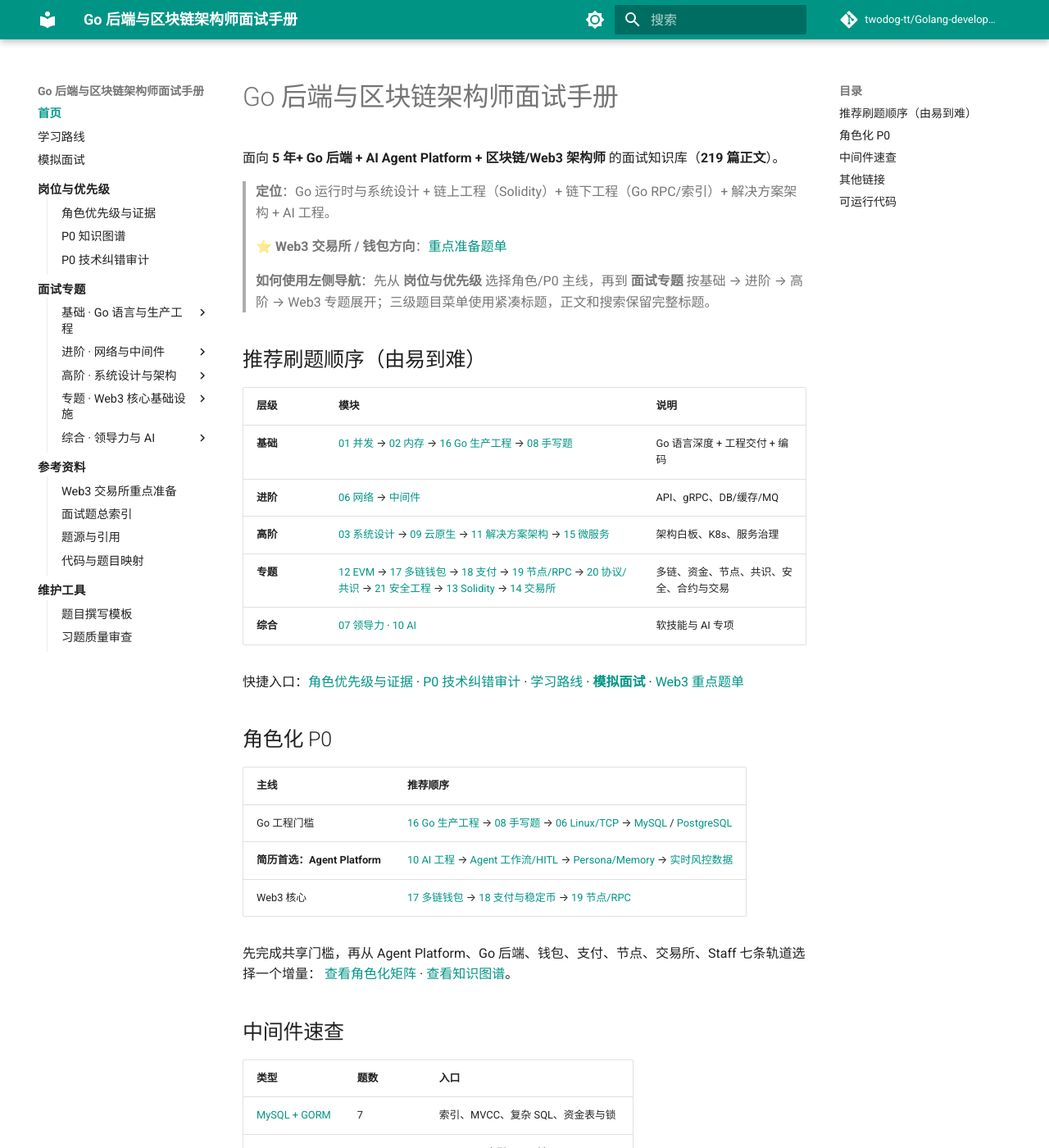
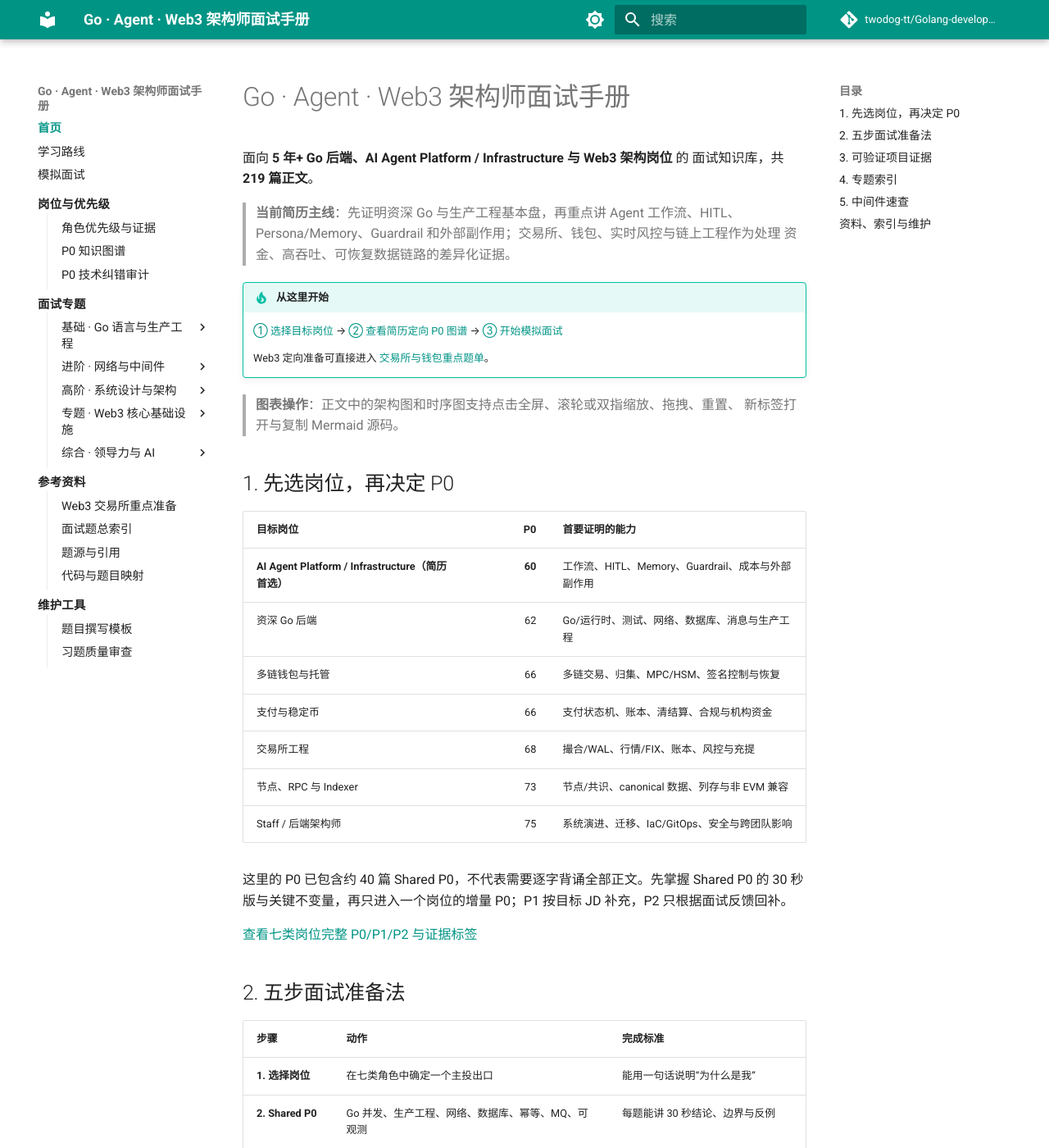
Before and after one commit to twodog-tt/Golang-development-manual, an MkDocs documentation site: the page built from docs/index.md, in a window 1280 px wide and 1400 px high. Shown: the whole window at 82% size. Built offline with MkDocs 1.6.1 and Material for MkDocs 9.7.7, drawn with Linux system fonts in a browser that asks for light colours; comment, search, counter and statistics services are not loaded; some of the changed text lies outside the part shown.

Commit message:
docs: reorganize homepage by role

```diff
--- a/docs/index.md
+++ b/docs/index.md
@@ -1,63 +1,100 @@
-# Go 后端与区块链架构师面试手册
+# Go · Agent · Web3 架构师面试手册
 
-面向 **5 年+ Go 后端 + AI Agent Platform + 区块链/Web3 架构师** 的面试知识库（**219 篇正文**）。
+面向 **5 年+ Go 后端、AI Agent Platform / Infrastructure 与 Web3 架构岗位** 的
+面试知识库，共 **219 篇正文**。
 
-> **定位**：Go 运行时与系统设计 + 链上工程（Solidity）+ 链下工程（Go RPC/索引）+ 解决方案架构 + AI 工程。
->
-> **⭐ Web3 交易所 / 钱包方向**：[重点准备题单](resume-focus-web3.md)
+> **当前简历主线**：先证明资深 Go 与生产工程基本盘，再重点讲 Agent 工作流、HITL、
+> Persona/Memory、Guardrail 和外部副作用；交易所、钱包、实时风控与链上工程作为处理
+> 资金、高吞吐、可恢复数据链路的差异化证据。
 
-> **如何使用左侧导航**：先从 **岗位与优先级** 选择角色/P0 主线，再到 **面试专题** 按基础 → 进阶 → 高阶 → Web3 专题展开；三级题目菜单使用紧凑标题，正文和搜索保留完整标题。
+!!! tip "从这里开始"
 
-## 推荐刷题顺序（由易到难）
+    [① 选择目标岗位](interview/_meta/role-priority-matrix.md) →
+    [② 查看简历定向 P0 图谱](interview/_meta/p0-knowledge-graph.md) →
+    [③ 开始模拟面试](mock-interview.md)
 
-| 层级 | 模块 | 说明 |
-|------|------|------|
-| **基础** | [01 并发](interview/01-runtime-concurrency/index.md) → [02 内存](interview/02-memory-gc/index.md) → [16 Go 生产工程](interview/16-go-production-engineering/index.md) → [08 手写题](interview/08-coding-senior/index.md) | Go 语言深度 + 工程交付 + 编码 |
-| **进阶** | [06 网络](interview/06-network-governance/index.md) → [中间件](interview/middleware/index.md) | API、gRPC、DB/缓存/MQ |
-| **高阶** | [03 系统设计](interview/03-system-design/index.md) → [09 云原生](interview/09-cloud-native/index.md) → [11 解决方案架构](interview/11-solution-architecture/index.md) → [15 微服务](interview/15-microservices-exchange/index.md) | 架构白板、K8s、服务治理 |
-| **专题** | [12 EVM](interview/12-blockchain-web3/index.md) → [17 多链钱包](interview/17-multichain-wallet/index.md) → [18 支付](interview/18-web3-payments-stablecoin/index.md) → [19 节点/RPC](interview/19-node-rpc-staking/index.md) → [20 协议/共识](interview/20-protocol-consensus-security/index.md) → [21 安全工程](interview/21-security-engineering/index.md) → [13 Solidity](interview/13-solidity-contracts/index.md) → [14 交易所](interview/14-dex-cex-engineering/index.md) | 多链、资金、节点、共识、安全、合约与交易 |
-| **综合** | [07 领导力](interview/07-engineering-leadership/index.md) · [10 AI](interview/10-ai-engineering/index.md) | 软技能与 AI 专项 |
+    Web3 定向准备可直接进入 [交易所与钱包重点题单](resume-focus-web3.md)。
 
-快捷入口：[角色优先级与证据](interview/_meta/role-priority-matrix.md) ·
+> **图表操作**：正文中的架构图和时序图支持点击全屏、滚轮或双指缩放、拖拽、重置、
+> 新标签打开与复制 Mermaid 源码。
+
+## 1. 先选岗位，再决定 P0
+
+| 目标岗位 | P0 | 首要证明的能力 |
+|----------|---:|----------------|
+| **AI Agent Platform / Infrastructure（简历首选）** | **60** | 工作流、HITL、Memory、Guardrail、成本与外部副作用 |
+| 资深 Go 后端 | 62 | Go/运行时、测试、网络、数据库、消息与生产工程 |
+| 多链钱包与托管 | 66 | 多链交易、归集、MPC/HSM、签名控制与恢复 |
+| 支付与稳定币 | 66 | 支付状态机、账本、清结算、合规与机构资金 |
+| 交易所工程 | 68 | 撮合/WAL、行情/FIX、账本、风控与充提 |
+| 节点、RPC 与 Indexer | 73 | 节点/共识、canonical 数据、列存与非 EVM 兼容 |
+| Staff / 后端架构师 | 75 | 系统演进、迁移、IaC/GitOps、安全与跨团队影响 |
+
+这里的 P0 已包含约 40 篇 Shared P0，不代表需要逐字背诵全部正文。先掌握 Shared P0 的
+30 秒版与关键不变量，再只进入一个岗位的增量 P0；P1 按目标 JD 补充，P2 只根据面试反馈回补。
+
+[查看七类岗位完整 P0/P1/P2 与证据标签](interview/_meta/role-priority-matrix.md)
+
+## 2. 五步面试准备法
+
+| 步骤 | 动作 | 完成标准 |
+|------|------|----------|
+| **1. 选择岗位** | 在七类角色中确定一个主投出口 | 能用一句话说明“为什么是我” |
+| **2. Shared P0** | Go 并发、生产工程、网络、数据库、幂等、MQ、可观测 | 每题能讲 30 秒结论、边界与反例 |
+| **3. 岗位增量** | 只补目标角色的 P0，再按 JD 选择 P1 | 不再按统一题单平均用力 |
+| **4. 项目举证** | 用个人真实项目关联设计、代码、故障与取舍 | 明确本人职责、约束、指标和证据等级 |
+| **5. 模拟与回补** | 进行模拟面试，记录失分点 | 只回补暴露出的知识洞与错误表达 |
+
+辅助入口：[学习路线](learning-path-senior.md) ·
 [P0 技术纠错审计](interview/_meta/technical-corrections-audit.md) ·
-[学习路线](learning-path-senior.md) · [**模拟面试**](mock-interview.md) ·
-[Web3 重点题单](resume-focus-web3.md)
+[模拟面试](mock-interview.md)
 
-## 角色化 P0
+## 3. 可验证项目证据
 
-| 主线 | 推荐顺序 |
-|------|----------|
-| Go 工程门槛 | [16 Go 生产工程](interview/16-go-production-engineering/index.md) → [08 手写题](interview/08-coding-senior/index.md) → [06 Linux/TCP](interview/06-network-governance/index.md) → [MySQL](interview/middleware/mysql/index.md) / [PostgreSQL](interview/middleware/postgresql/index.md) |
-| **简历首选：Agent Platform** | [10 AI 工程](interview/10-ai-engineering/index.md) → [Agent 工作流/HITL](interview/10-ai-engineering/S-AI-09-agent-workflow-hitl-publishing.md) → [Persona/Memory](interview/10-ai-engineering/S-AI-10-persona-memory-feedback-governance.md) → [实时风控数据](interview/03-system-design/S-ARCH-21-realtime-risk-cdc-flink.md) |
-| Web3 核心 | [17 多链钱包](interview/17-multichain-wallet/index.md) → [18 支付与稳定币](interview/18-web3-payments-stablecoin/index.md) → [19 节点/RPC](interview/19-node-rpc-staking/index.md) |
+| 项目证据 | 知识入口 | 仓库实现 | 当前证据边界 |
+|----------|----------|----------|--------------|
+| 确定性撮合与崩溃恢复 | [撮合引擎](interview/14-dex-cex-engineering/S-EXCH-17-runnable-deterministic-matching-engine.md) · [WAL 回放](interview/14-dex-cex-engineering/S-EXCH-18-wal-snapshot-replay.md) | [matchingengine](https://github.com/twodog-tt/Golang-development-manual/tree/master/examples/senior/matchingengine) · [walreplay](https://github.com/twodog-tt/Golang-development-manual/tree/master/examples/senior/walreplay) | `deterministic_test`：证明确定性语义与恢复测试，不冒充生产性能 |
+| 多副本 Signer Fence 与签名后端 | [Key Ceremony 与 Fencing](interview/21-security-engineering/S-SEC-02-key-ceremony-signer-fencing-recovery.md) | [signer-project](https://github.com/twodog-tt/Golang-development-manual/tree/master/examples/signer-project) | `integration_harness`：覆盖 etcd、PKCS#11/SoftHSM、跨进程 FROST；不等于真实硬件验收 |
+| 四条非 EVM 链 Adapter | [多链钱包专题](interview/17-multichain-wallet/index.md) | [Solana/Cosmos/Aptos/Sui](https://github.com/twodog-tt/Golang-development-manual/tree/master/examples/non-evm-sdk) | `integration_harness`：覆盖 fixture、故障与兼容门禁；testnet/localnet 不等于生产 |
+| Launchpad 类 DEX 全链路 | [链上 DEX + 链下 Go](interview/14-dex-cex-engineering/S-EXCH-14-web3-exchange-fullstack-architecture.md) | [EVM 合约绑定示例](https://github.com/twodog-tt/Golang-development-manual/tree/master/examples/senior/erc20bind) | `illustrative_artifact`：用于讲 Indexer、Reorg、K 线与副作用边界，不声称仓库复现完整生产系统 |
 
-先完成共享门槛，再从 Agent Platform、Go 后端、钱包、支付、节点、交易所、Staff 七条轨道选择一个增量：
-[查看角色化矩阵](interview/_meta/role-priority-matrix.md) ·
-[查看知识图谱](interview/_meta/p0-knowledge-graph.md)。
+证据标签用于约束面试表达：有代码不等于生产验收，SoftHSM 不等于真实 HSM，
+localnet/testnet 也不等于主网兼容。完整定义见
+[角色优先级与证据标签](interview/_meta/role-priority-matrix.md)。
 
-## 中间件速查
+Agent Platform 仍是简历主线；公开仓库中的
+[工作流/HITL](interview/10-ai-engineering/S-AI-09-agent-workflow-hitl-publishing.md) 与
+[Persona/Memory](interview/10-ai-engineering/S-AI-10-persona-memory-feedback-governance.md)
+目前属于结构化设计依据，不应表述成“仓库已经复现完整生产平台”。
 
-| 类型 | 题数 | 入口 |
-|------|------|------|
+## 4. 专题索引
+
+| 层级 | 模块 | 适用内容 |
+|------|------|----------|
+| **Go 基础与生产工程** | [01 并发](interview/01-runtime-concurrency/index.md) → [02 内存](interview/02-memory-gc/index.md) → [16 Go 生产工程](interview/16-go-production-engineering/index.md) → [08 手写题](interview/08-coding-senior/index.md) | Go 深度、测试、性能与编码门槛 |
+| **网络与中间件** | [06 网络](interview/06-network-governance/index.md) → [中间件](interview/middleware/index.md) | Linux/TCP、API、gRPC、数据库、缓存与 MQ |
+| **系统与组织架构** | [03 系统设计](interview/03-system-design/index.md) → [09 云原生](interview/09-cloud-native/index.md) → [11 解决方案架构](interview/11-solution-architecture/index.md) → [15 微服务](interview/15-microservices-exchange/index.md) → [07 领导力](interview/07-engineering-leadership/index.md) | 架构白板、K8s、演进、迁移与 Staff 影响力 |
+| **AI Agent** | [10 AI 工程](interview/10-ai-engineering/index.md) → [工作流/HITL](interview/10-ai-engineering/S-AI-09-agent-workflow-hitl-publishing.md) → [Persona/Memory](interview/10-ai-engineering/S-AI-10-persona-memory-feedback-governance.md) | Agent 平台主线 |
+| **Web3 基础设施** | [12 EVM](interview/12-blockchain-web3/index.md) → [17 多链钱包](interview/17-multichain-wallet/index.md) → [18 支付](interview/18-web3-payments-stablecoin/index.md) → [19 节点/RPC](interview/19-node-rpc-staking/index.md) → [20 协议/共识](interview/20-protocol-consensus-security/index.md) → [21 安全](interview/21-security-engineering/index.md) → [13 Solidity](interview/13-solidity-contracts/index.md) → [14 交易所](interview/14-dex-cex-engineering/index.md) | 多链、资金、节点、协议、安全、合约与交易 |
+
+左侧导航适合按专题查漏；正文与搜索保留完整题目标题。
+
+## 5. 中间件速查
+
+| 类型 | 题数 | 重点 |
+|------|-----:|------|
 | [MySQL + GORM](interview/middleware/mysql/index.md) | 7 | 索引、MVCC、复杂 SQL、资金表与锁 |
 | [PostgreSQL](interview/middleware/postgresql/index.md) | 3 | VACUUM/索引、SSI/锁、WAL/HA/pgx |
 | [Redis](interview/middleware/redis/index.md) | 3 | 集群、分布式锁、热点 Key |
-| [Kafka](interview/middleware/kafka/index.md) | 4 | 架构、Producer、消费语义 |
-| [RocketMQ](interview/middleware/rocketmq/index.md) | 4 | 架构、事务/顺序/延迟、排障 |
-| [Elasticsearch](interview/middleware/elasticsearch/index.md) | 3 | 倒排索引、DSL、同步 |
+| [Kafka](interview/middleware/kafka/index.md) | 4 | 架构、Producer 与消费语义 |
+| [RocketMQ](interview/middleware/rocketmq/index.md) | 4 | 架构、事务/顺序/延迟与排障 |
+| [Elasticsearch](interview/middleware/elasticsearch/index.md) | 3 | 倒排索引、DSL 与数据同步 |
 | [分布式事务](interview/middleware/distributed/index.md) | 1 | TCC / Saga |
 
-## 其他链接
+## 资料、索引与维护
 
-- [Web3 交易所重点准备](resume-focus-web3.md)
 - [面试题总索引](interview-catalog.md)
 - [题单 YAML](interview/_meta/questions.yaml)
-- [角色优先级与证据](interview/_meta/role-priority-matrix.md)
-- [P0 技术纠错审计](interview/_meta/technical-corrections-audit.md)
+- [角色优先级与证据标签](interview/_meta/role-priority-matrix.md)
 - [代码映射](interview/_meta/mapping.md)
 - [引用来源](sources.md)
-
-## 可运行代码
-
-`basis/` · `gin-example/` · `gorm/` · `algorithm/` · `examples/senior/` ·
-`examples/non-evm-sdk/` · `examples/solidity/`
--- a/mkdocs.yml
+++ b/mkdocs.yml
@@ -1,5 +1,5 @@
-site_name: Go 后端与区块链架构师面试手册
-site_description: 5年+ Go 后端 + Web3 架构师知识库 — 并发、系统设计、Solidity、链上工程
+site_name: Go · Agent · Web3 架构师面试手册
+site_description: 面向 5 年+ 资深 Go 后端、AI Agent Platform 与 Web3 架构岗位的 219 篇面试知识库
 site_url: https://twodog-tt.github.io/Golang-development-manual/
 repo_url: https://github.com/twodog-tt/Golang-development-manual
 repo_name: twodog-tt/Golang-development-manual
```
